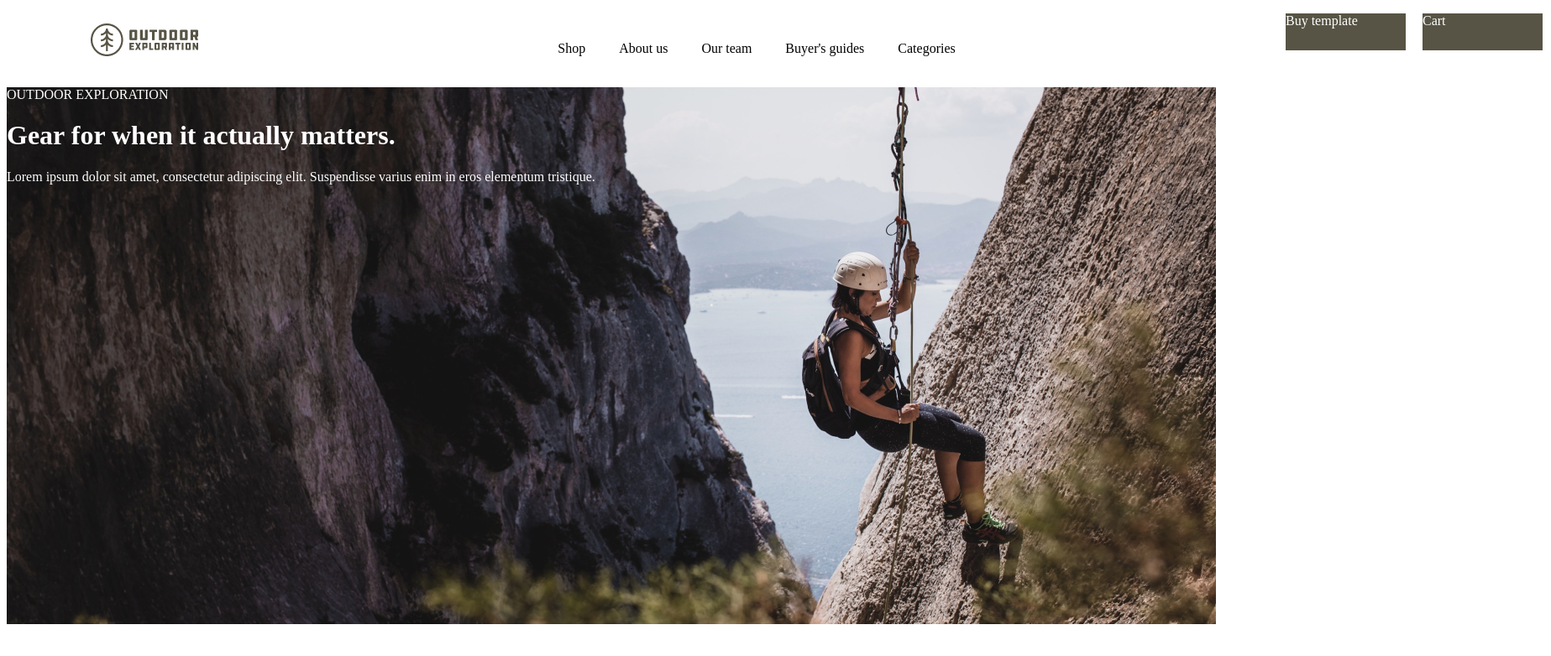
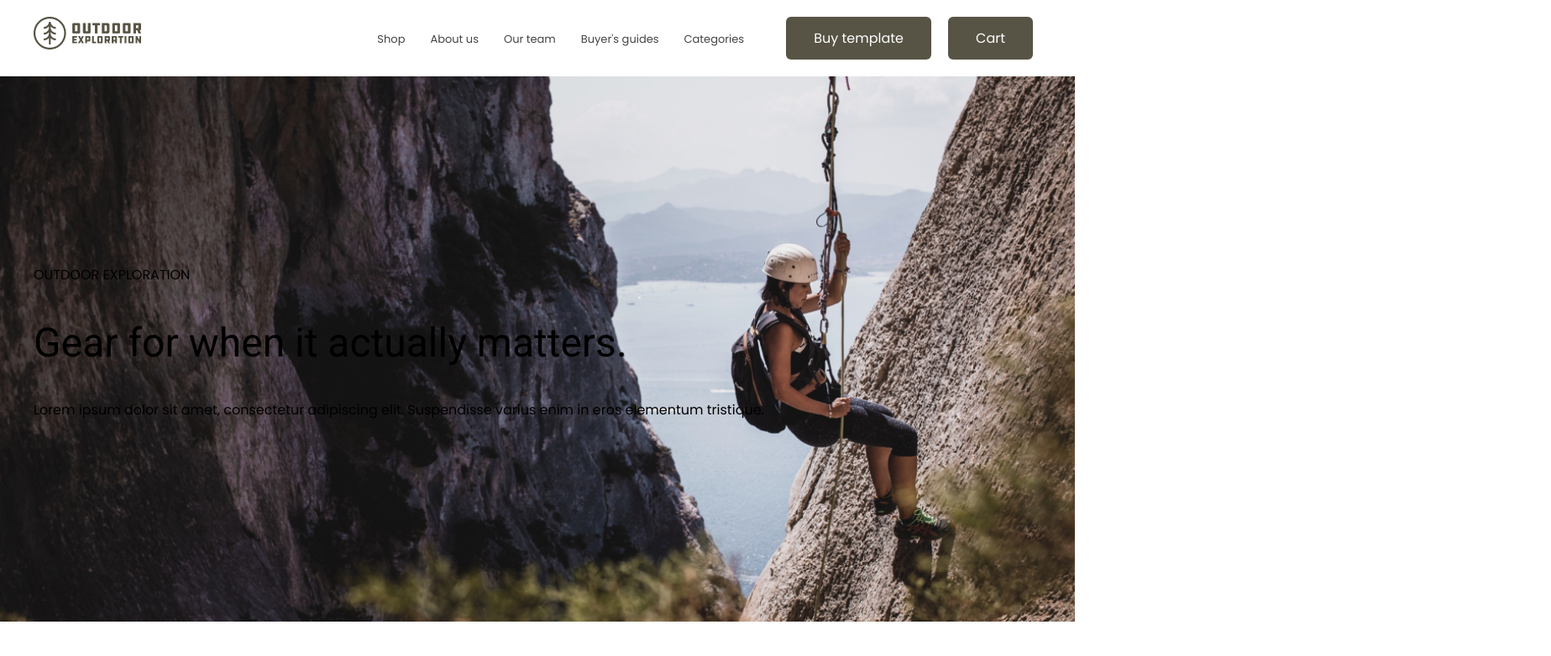
Before and after one commit to dmitriy-stativka/outdoor, a plain HTML site: page index.html in a window 1280 px wide. Shown: the whole page at 84% size, 1847 px wide, since content can reach past the window. Drawn offline with Linux system fonts and the light colour scheme.

Commit message:
header almost done

```diff
--- a/css/style.css
+++ b/css/style.css
@@ -1,48 +1,115 @@
+/* clean styles start */
+body{
+    margin: 0%;
+    font-family: 'Poppins', sans-serif;
+}
+ul{
+    list-style: none;
+    margin: 0%;
+    padding: 0%;
+}
+a{
+    text-decoration: none;
+    color: #444;
+}
+li{
+    display: inline-block;
+}
+/* clean styles end */
+
+/* General settings start */
+.heading-title{
+    font-family: 'Roboto', sans-serif;
+    font-weight: 400;
+}
+
+.-h1{
+    font-size: 48px;
+}
+
+.-h2{
+    font-size: 36px;
+}
+
+.container{
+    max-width: 1200px;
+    width: 100%;
+    margin: 0 auto;
+}
+
+/* General settings end */
+
+/* header start */
+
 .header{
-    width: 1440px;
-    height: 80px;
+    padding: 20px 0px;
+}
+
+.header .container{
+    display: flex;
+    justify-content: space-between;
+}
+
+.logo img{
+    max-width: 130px;
+    width: 100%;
+}
+
+.header_menu{
     display: flex;
 }
-.logo{
-    padding: 20px 5px 10px 100px;
-}
-.container{
-    width: 1200px;
-    height: 60px;
+.header_list{
     display: flex;
-}
-.main{
-    width: 1440px;
-    height: 640px;
-    color: #FFFFFF;
-}
-.menu{
-    display: flex;
-    list-style: none;
     justify-content: center;
     align-items: center;
-    width: 1200px;
-    height: 60px;
-    margin: 20px;
 }
-.header.menu{
-    display: flex;
-    width: 1200px;
-    height: 60px;
+
+.header_item{
+    margin: 0 15px;
 }
-.list{
-    margin: 20px;
+
+.header_item-link{
+    font-size: 13px;
 }
+
 .header_buttons{
     display: flex;
     justify-content: center;
     align-items: center;
+    margin: 0 0 0 25px;
 }
-.buttons{
+.header_buttons-link{
+    font-size: 16px;
+    padding: 13px 33px;
     background-color: #575445;
-    margin: 10px;
     color: #FFFFFF;
-    height: 44px;
-    width: 143px;
     text-decoration: none;
+    border-radius: 6px;
+    margin: 0 10px;
 }
+
+/* header end */
+
+/* main start */
+
+/* Hero section start */
+.hero_section{
+    height: 650px;
+    display: flex;
+    flex-direction: column;
+    justify-content: center;
+
+    background: url(../images/background.png) no-repeat center center;
+    background-size: cover;
+
+    /* background-image: url(../images/background.png);
+    background-repeat: no-repeat;
+    background-position-x: center;
+    background-position-y: center; */
+}
+
+
+/* Hero section end */
+
+
+/* header end */
--- a/index.html
+++ b/index.html
@@ -4,39 +4,56 @@
     <meta charset="UTF-8">
     <meta http-equiv="X-UA-Compatible" content="IE=edge">
     <meta name="viewport" content="width=device-width, initial-scale=1.0">
+    <link href="https://fonts.googleapis.com/css2?family=Poppins&family=Roboto&display=swap" rel="stylesheet">
     <link rel="stylesheet" href="./css/style.css">
     <title>Outdoor</title>
-    <style type="text/css">
-        main {
-         background: url(images/background.png)
-         }
-    </style>
 </head>
 <body>
     <header class="header">
             <div class="container">
-                <a class="logo" href="http://"><img src="./images/logo.jpg" alt="Logo"></a>
-
-                    <div class="header_menu">
-                        <ul class="menu">
-                            <li class="list">Shop</li>
-                            <li class="list">About us</li>
-                            <li class="list">Our team</li>
-                            <li class="list">Buyer's guides</li>
-                            <li class="list">Categories</li>
-                        </ul>
+                <a class="logo" href="/">
+                    <img src="./images/logo.jpg" alt="Logo">
+                </a>
+                <div class="header_menu">
+                    <ul class="header_list">
+                        <li class="header_item">
+                            <a class="header_item-link" href="/">Shop</a>
+                        </li>
+                        <li class="header_item">
+                            <a class="header_item-link" href="/">About us</a>
+                        </li>
+                        <li class="header_item">
+                            <a class="header_item-link" href="/">Our team</a>
+                        </li>
+                        <li class="header_item">
+                            <a class="header_item-link" href="/">Buyer's guides</a>
+                        </li>
+                        <li class="header_item">
+                            <a class="header_item-link" href="/">Categories</a>
+                        </li>
+                    </ul>
+                    <div class="header_buttons">
+                        <a class="header_buttons-link" href="">Buy template</a>
+                        <a class="header_buttons-link" href="">Cart</a>
                     </div>
-
-                        <div class="header_buttons">
-                            <a class="buttons" href="">Buy template</a>
-                            <a class="buttons" href="">Cart</a>
-                        </div>
+                </div>
             </div>
     </header>
     <main class="main">
-        <p>OUTDOOR EXPLORATION</p>
-        <h1>Gear for when it actually matters.</h1>
-        <p>Lorem ipsum dolor sit amet, consectetur adipiscing elit. Suspendisse varius enim in eros elementum tristique.</p>
+
+        <section class="hero_section">
+            <div class="container">
+                <span class="hero_section_pre-title">OUTDOOR EXPLORATION</span>
+                <h1 class="heading-title -h1">Gear for when it actually matters.</h1>
+                <p class="hero_section_descrition">Lorem ipsum dolor sit amet, consectetur adipiscing elit. Suspendisse varius enim in eros elementum tristique.</p>
+            </div>
+        </section>
+
+        <section></section>
+        <section></section>
+        <section></section>
+        <section></section>
+
     </main>
     <footer class="footer"></footer>
 </body>
```
